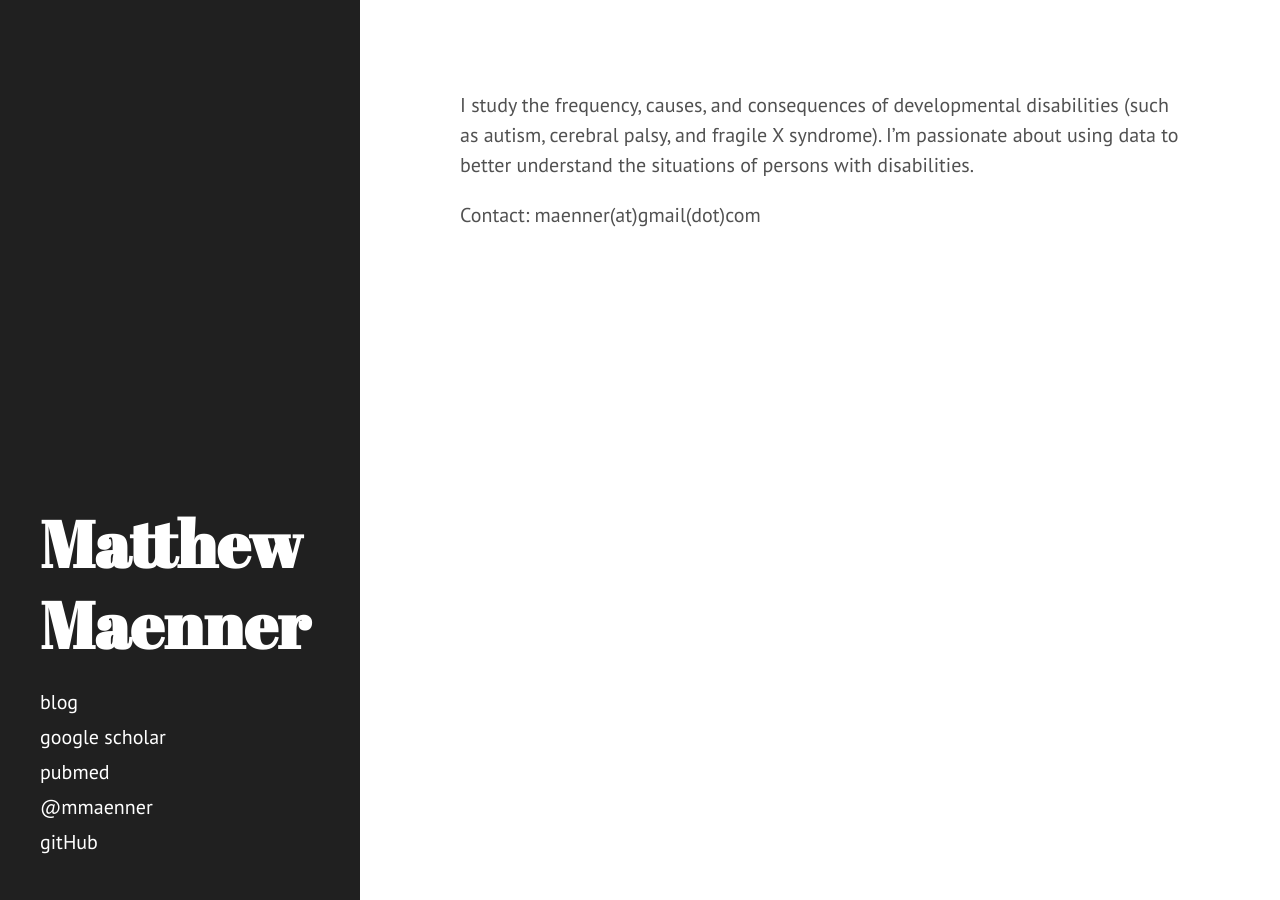
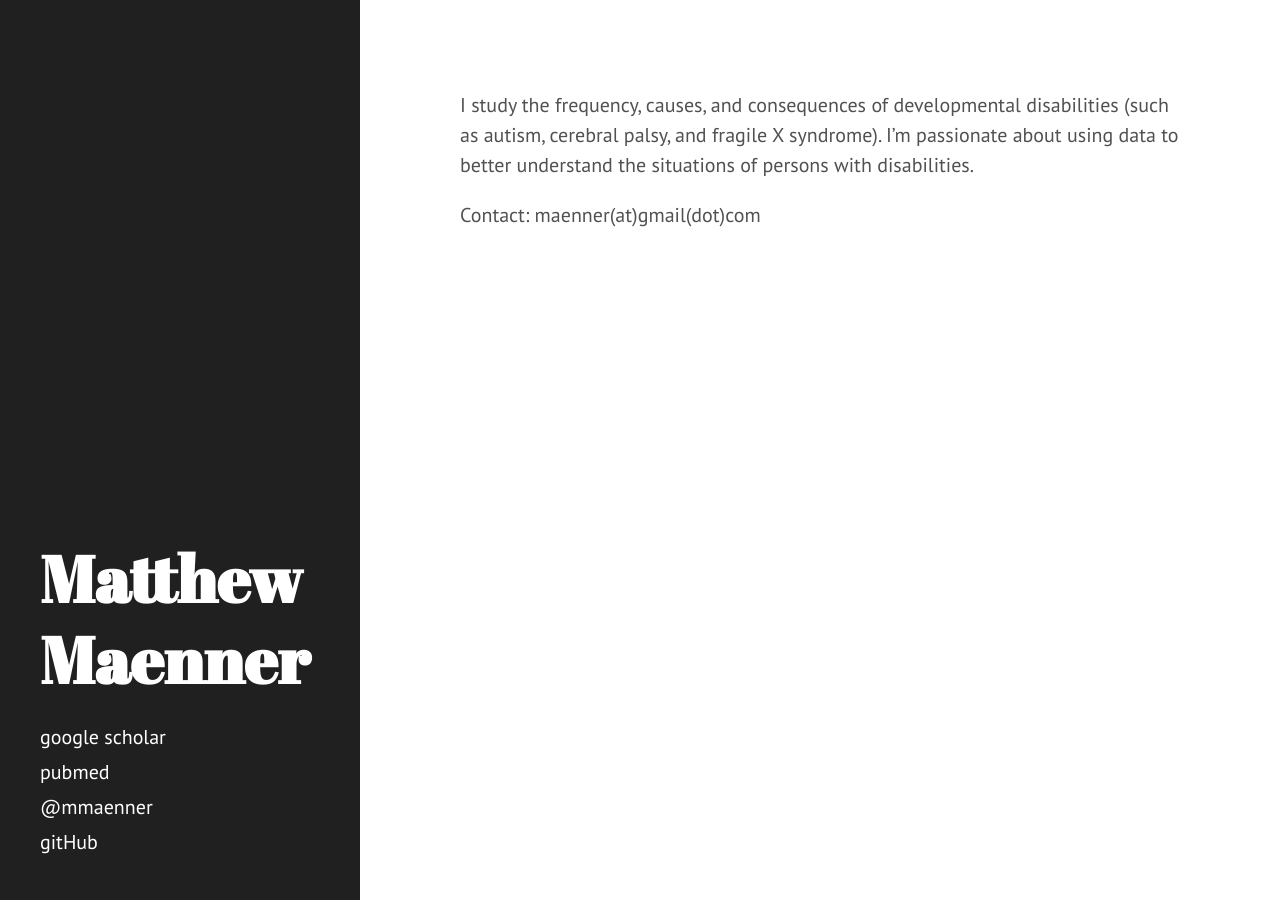
Before and after one commit to mjmaenner/mjmaenner.github.io, a Jekyll site: the page built from index.md, in a window 1280 px wide. Built offline with Jekyll 4.4.1, drawn with Linux system fonts in a browser that asks for light colours.

Commit message:
remove lame blog thing

```diff
--- a/_includes/sidebar.html
+++ b/_includes/sidebar.html
@@ -10,8 +10,6 @@
     </div>
 
     <nav class="sidebar-nav">
-
-      <a class="sidebar-nav-item" href="http://matthewmaenner.com">blog</a>
       <a class="sidebar-nav-item" href="http://scholar.google.com/citations?user=QxQX8Z0AAAAJ&hl=en">google scholar</a>
       <a class="sidebar-nav-item" href="http://www.ncbi.nlm.nih.gov/pubmed?term=%22Maenner%20M%22">pubmed</a>
       <a class="sidebar-nav-item" href="http://twitter.com/mmaenner/">@mmaenner</a>
```
